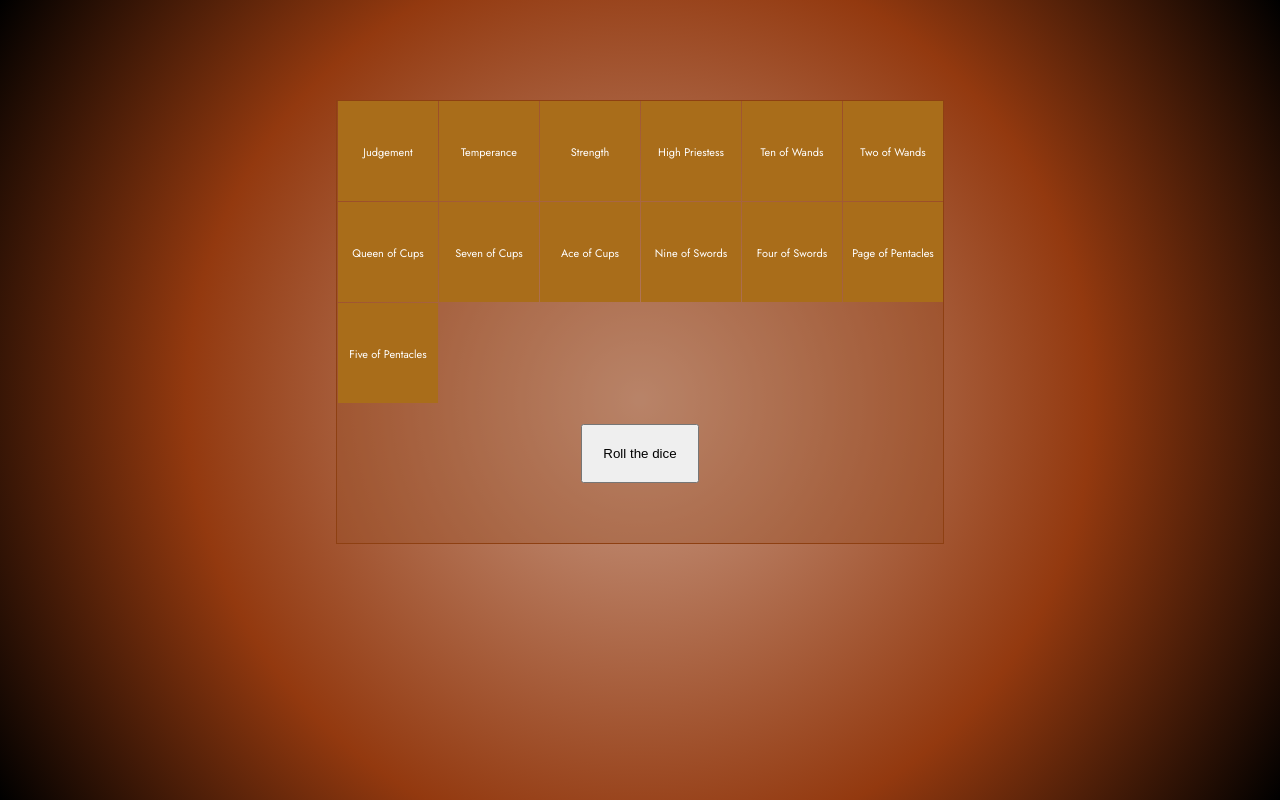
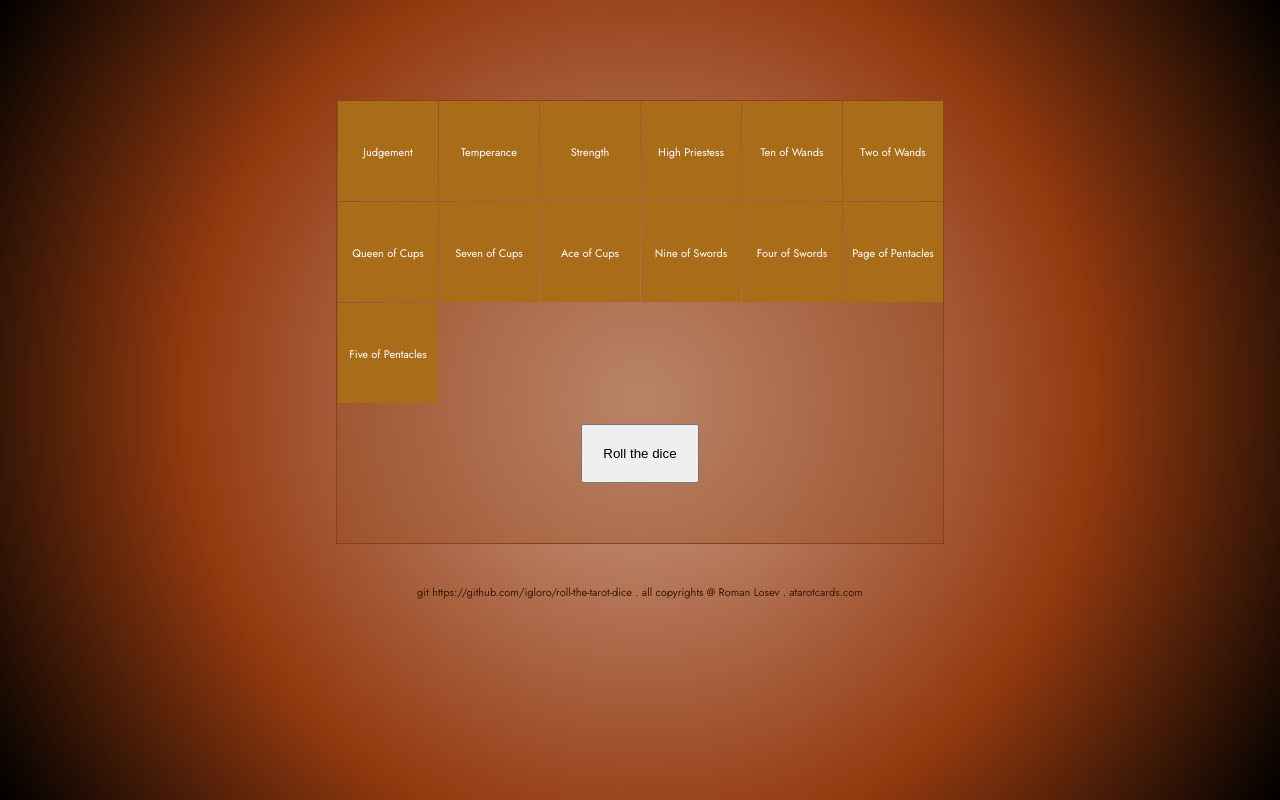
Before and after one commit to igloro/roll-the-tarot-dice, a plain HTML site: page index.html in a window 1280 px wide. Drawn offline with nearby package versions, Linux system fonts and the light colour scheme.

Commit message:
copyright

```diff
--- a/index.html
+++ b/index.html
@@ -153,6 +153,13 @@ body section {
 	color: #FFF;
 	margin-top: 10px;
 	margin-bottom: 10px;
+}
+
+footer {
+  margin-top: 40px;
+  text-align: center;
+  font-size: 11px;
+  color: #3e1906
 }
 
 </style>
@@ -318,6 +325,11 @@ body section {
 
 
 	</section>
+
+
+  <footer>
+    git https://github.com/igloro/roll-the-tarot-dice . all copyrights @ Roman Losev . atarotcards.com
+   </footer>
 </body>
 </html>
 
@@ -434,7 +446,7 @@ function showResult()
 	var activeId = $(".cube.focus ." + activeFace + " span").data("id");
 	var name = $(".cube.focus ." + activeFace + " span").text();
 
-	$("#results").html("Your tarot is : " + name + " . Read more about it <a href='https://atarotcards.com/meaning/" + activeId + "-card/' target='_blank'>" + name + "</a> ");
+	$("#results").html("Your tarot is: " + name + " . Read more about it <a href='https://atarotcards.com/meaning/" + activeId + "-card/' target='_blank'>" + name + "</a> ");
 
 	historyC.push({id: activeId, title: name});
 	displayHistory();
```
